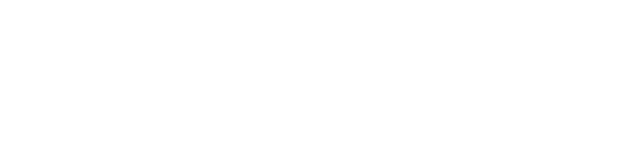
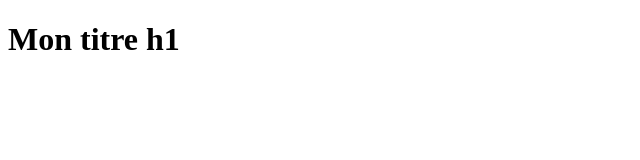
Before and after one commit to tarik-benabbou-mac-veigh/premier-depot, a plain HTML site: page index.html in a window 1280 px wide. Shown: the whole page, without its empty margins (0-640 px from the left). Drawn offline with Linux system fonts and the light colour scheme.

Commit message:
Add title h1

```diff
--- a/index.html
+++ b/index.html
@@ -6,6 +6,8 @@
     <title>Document</title>
 </head>
 <body>
-
+    <header>
+        <h1>Mon titre h1</h1>
+    </header>
 </body>
 </html>
```
